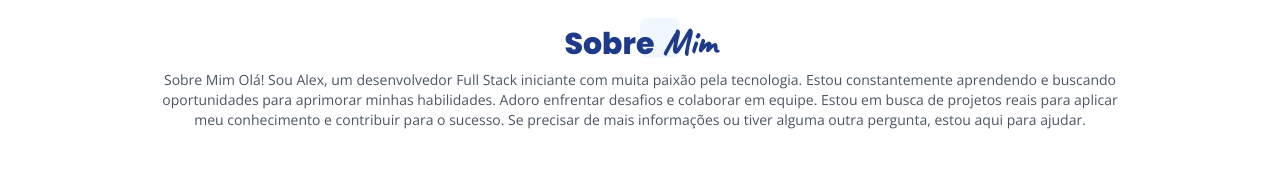
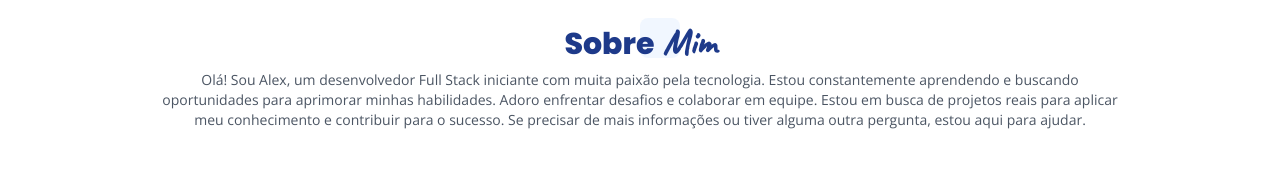
Before and after one commit to alexfn93/Portfolio-Profissional, a React (Vite) app: page / in a window 1280 px wide. Shown: the part 434-610 px from the top of the page. Built offline with nearby package versions, Linux system fonts and the light colour scheme; grey boxes are pictures that could not be loaded.

Commit message:
refatorei component About

```diff
--- a/src/components/About.tsx
+++ b/src/components/About.tsx
@@ -10,7 +10,7 @@ export default function About() {
           <span className="font-handwriting text-4xl">Mim</span>
         </h2>
         <p className="relative text-sm text-gray-600">
-          Sobre Mim Olá! Sou Alex, um desenvolvedor Full Stack iniciante com muita paixão pela tecnologia. Estou constantemente aprendendo
+          Olá! Sou Alex, um desenvolvedor Full Stack iniciante com muita paixão pela tecnologia. Estou constantemente aprendendo
           e buscando oportunidades para aprimorar minhas habilidades. Adoro enfrentar desafios e colaborar em equipe.
           Estou em busca de projetos reais para aplicar meu conhecimento e contribuir para o sucesso.
 
```
